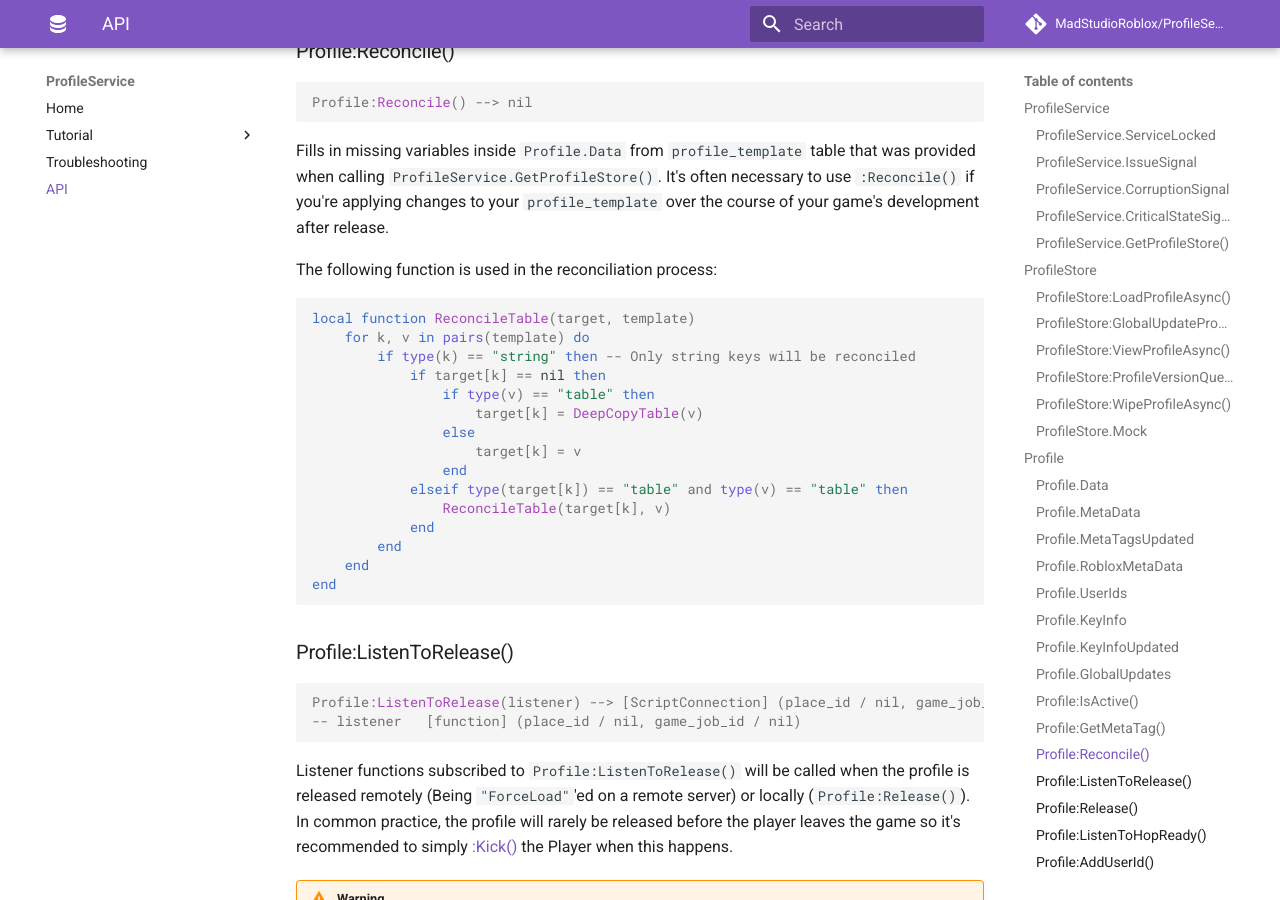
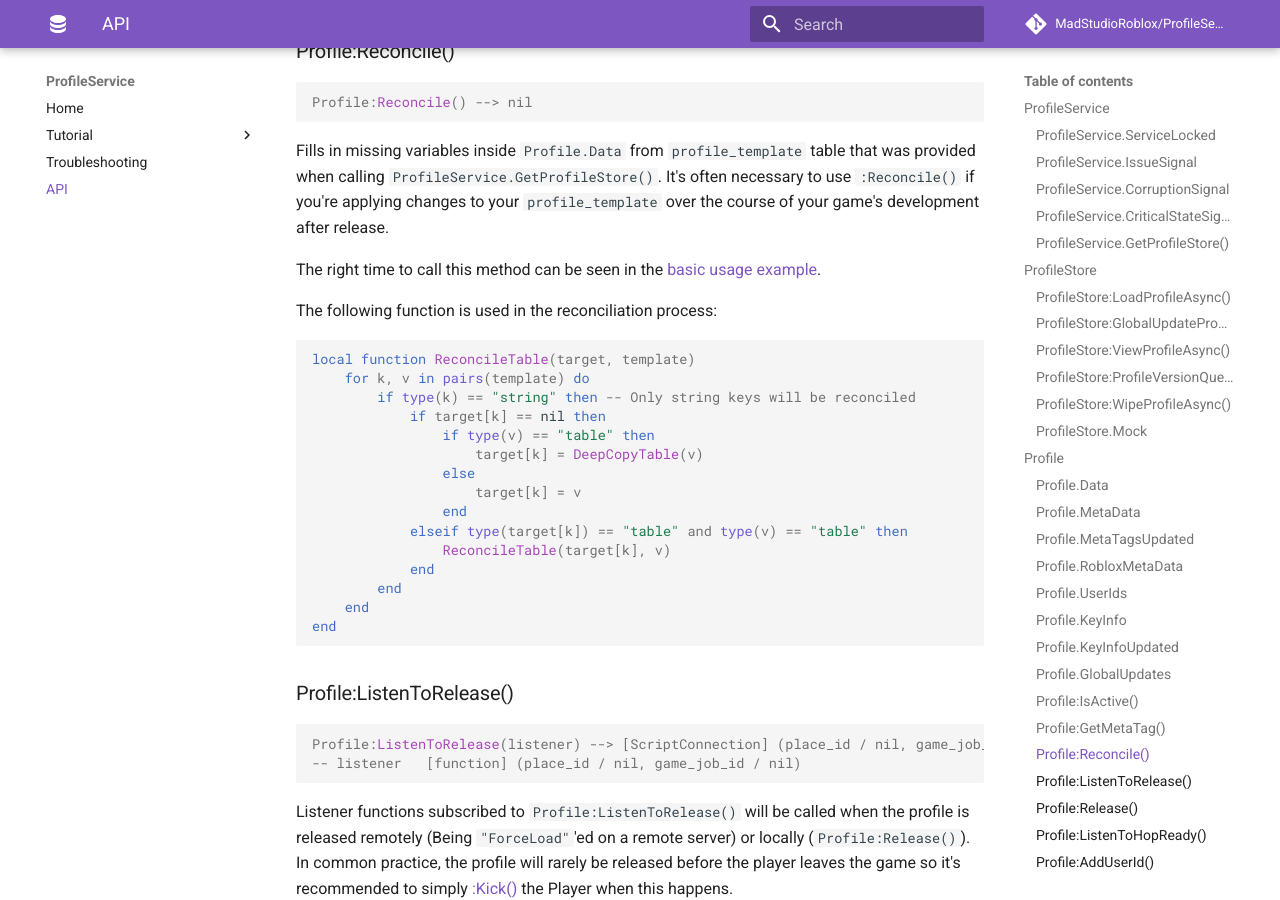
Before and after one commit to MadStudioRoblox/ProfileService, an MkDocs documentation site: the page built from docs/api.md, in a window 1280 px wide and 900 px high, scrolled down 11409 px. Built offline with MkDocs 1.6.1 and Material for MkDocs 9.7.7, drawn with Linux system fonts in a browser that asks for light colours; comment, search, counter and statistics services are not loaded; some of the changed text lies outside the part shown.

Commit message:
api info edit
for oblivious people

````diff
--- a/docs/api.md
+++ b/docs/api.md
@@ -458,6 +458,8 @@ Profile:Reconcile() --> nil
 Fills in missing variables inside `Profile.Data` from `profile_template` table that was provided when calling `ProfileService.GetProfileStore()`. It's often necessary to use `:Reconcile()` if you're applying changes to your
 `profile_template` over the course of your game's development after release.
 
+The right time to call this method can be seen in the [basic usage example](/ProfileService/tutorial/basic_usage/).
+
 The following function is used in the reconciliation process:
 ``` lua
 local function ReconcileTable(target, template)
@@ -533,6 +535,8 @@ Profile:AddUserId(user_id)
 ```
 Associates a `UserId` with the profile. Multiple users can be associated with a single profile by calling this method for each individual `UserId`.
 The primary use of this method is to comply with GDPR (The right to erasure). More information in [official documentation](https://developer.roblox.com/en-us/articles/Data-store#metadata-1).
+
+The right time to call this method can be seen in the [basic usage example](/ProfileService/tutorial/basic_usage/).
 
 ### Profile:RemoveUserId()
 ```lua
````
